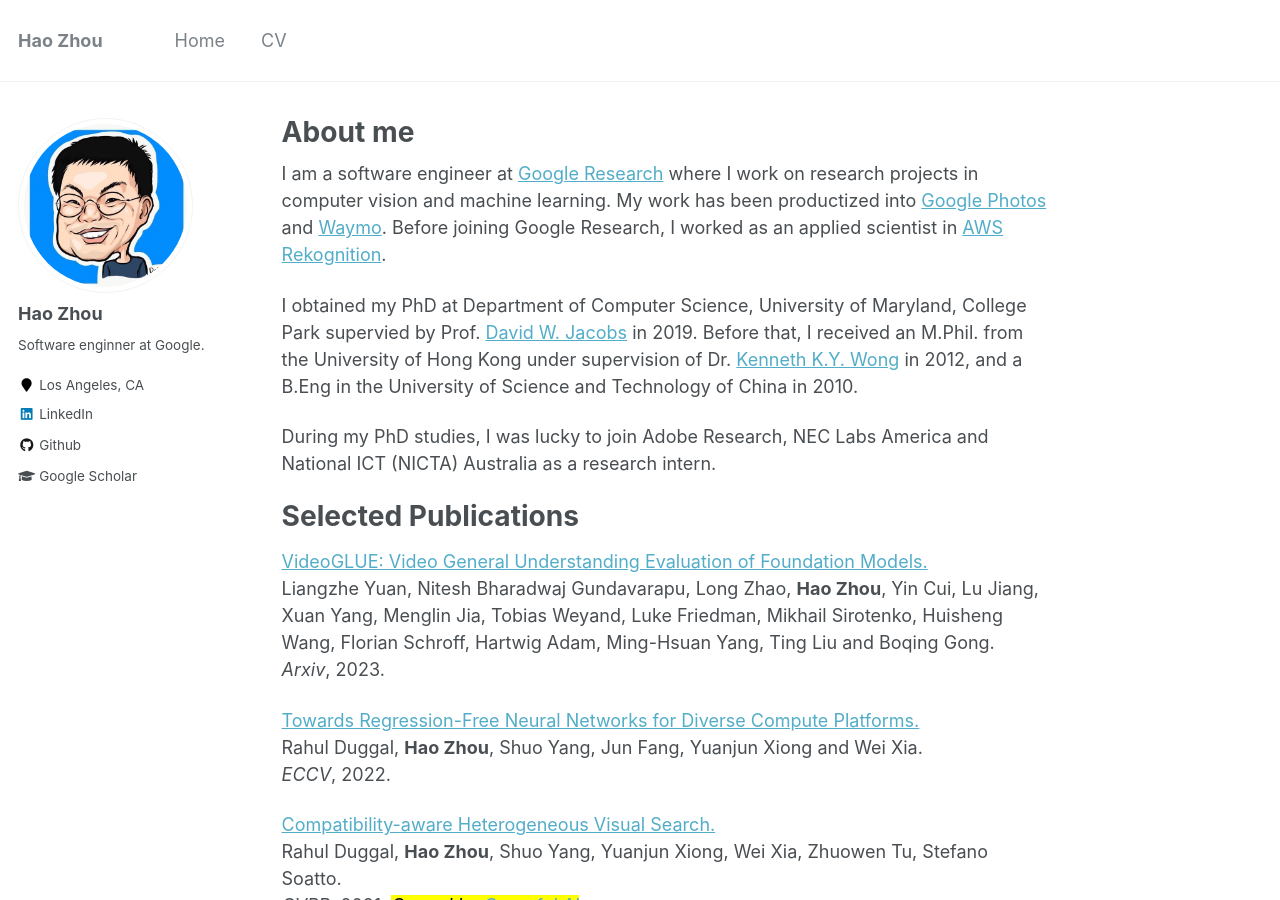
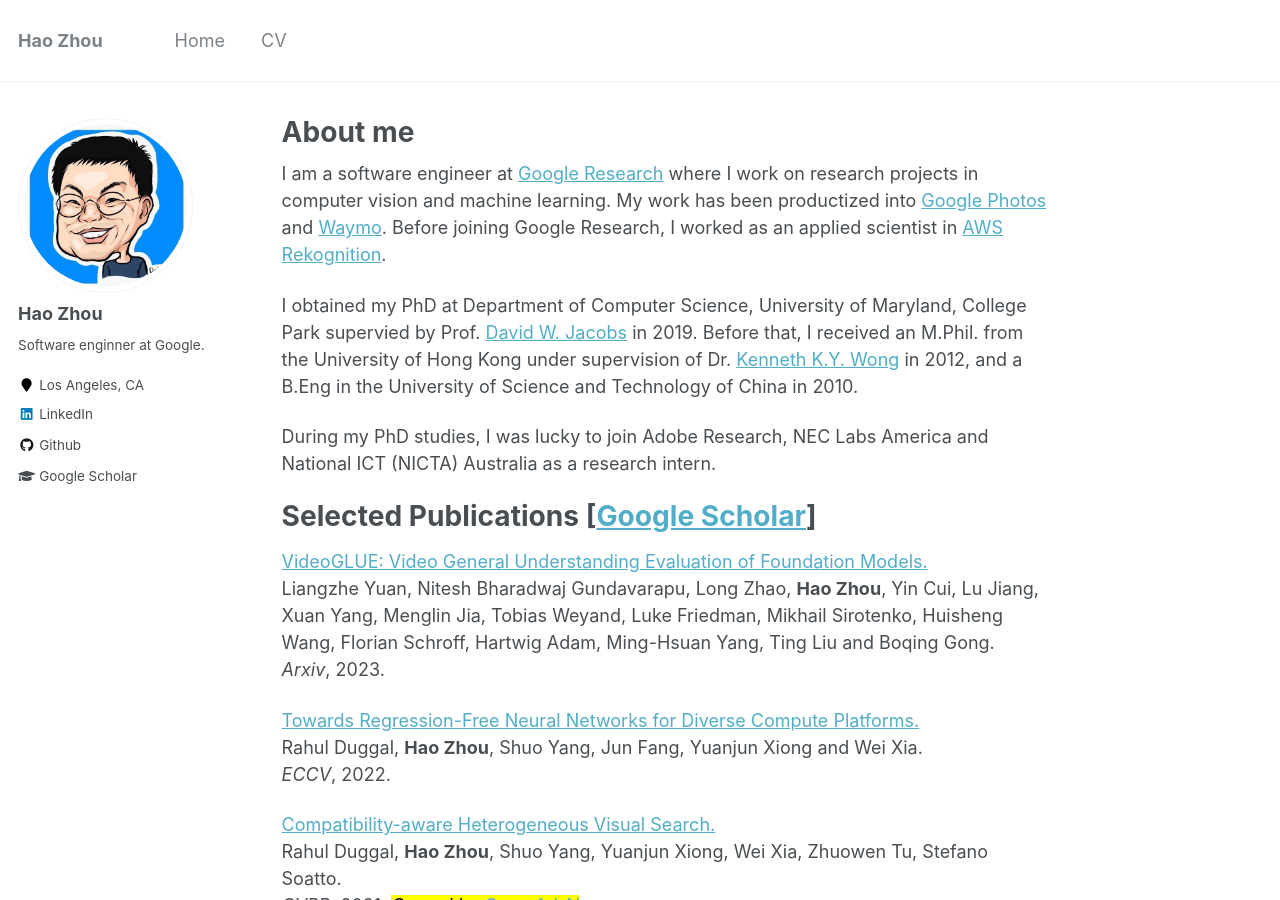
Before and after one commit to zhhoper/zhhoper.github.io, a Jekyll site: the page built from _pages/about.md, in a window 1280 px wide and 900 px high. Built offline with Jekyll 4.4.1, drawn with Linux system fonts in a browser that asks for light colours.

Commit message:
Add google scholar

```diff
--- a/_pages/about.md
+++ b/_pages/about.md
@@ -15,7 +15,7 @@ I obtained my PhD at Department of Computer Science, University of Maryland, Col
 During my PhD studies, I was lucky to join Adobe Research, NEC Labs America and National ICT (NICTA) Australia as a research intern.
 
 
-Selected Publications
+Selected Publications [[Google Scholar](https://scholar.google.com/citations?user=LSkAN30AAAAJ&hl=en)]
 ======
 
 <a href="https://arxiv.org/pdf/2307.03166.pdf"><papertitle>VideoGLUE: Video General Understanding Evaluation of Foundation Models.</papertitle></a>
```
